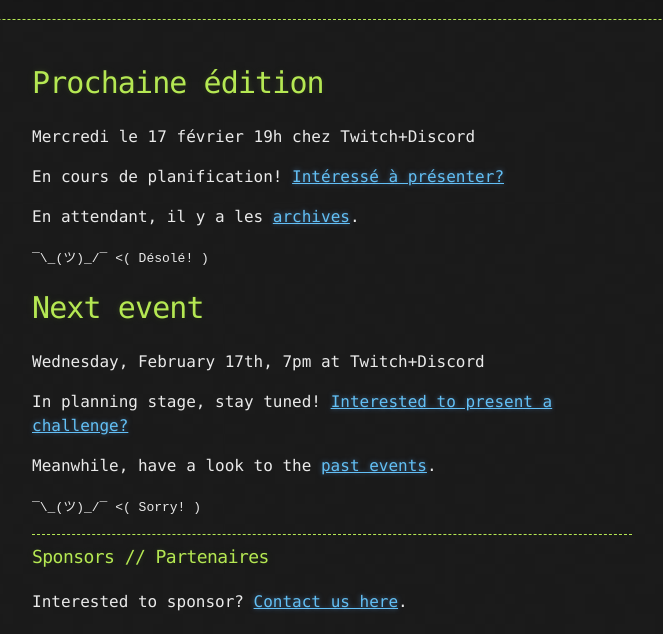
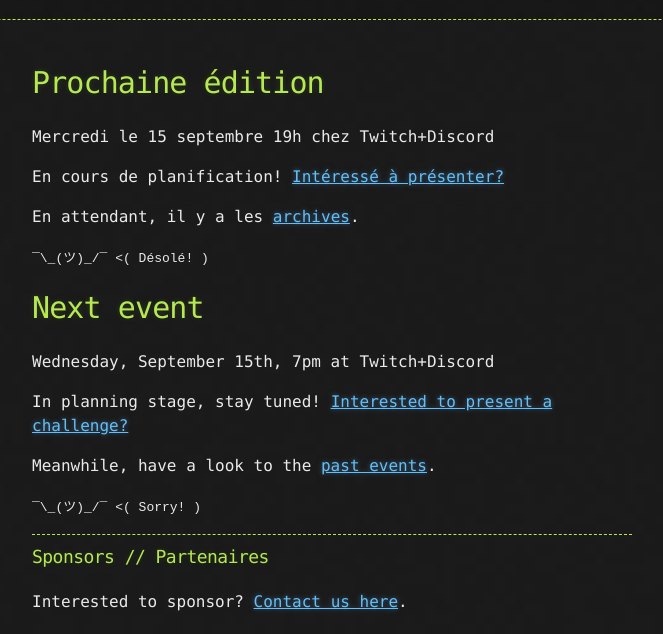
Before and after one commit to montrehack/montrehack.github.com, a Jekyll site: the page built from index.md, in a window 1280 px wide. Shown: the part 329-963 px from the top of the page, without its empty margins (308-971 px from the left). Built offline with Jekyll 4.4.1, drawn with Linux system fonts in a browser that asks for light colours; comment, search, counter and statistics services are not loaded.

Commit message:
Fix wrong stay tuned date

```diff
--- a/_includes/stay-tuned.md
+++ b/_includes/stay-tuned.md
@@ -1,4 +1,4 @@
-{% assign next_date = "2021-02-17" %}
+{% assign next_date = "2021-09-15" %}
 {% comment %}When venue is not determined, set to nil{% endcomment %}
 {% assign venue = "Twitch+Discord" %}
 
@@ -23,7 +23,7 @@
 
 Mercredi le {{ jour }} {{ mois }} 19h chez {% if venue %}{{ venue }}{% else %}**`$A_DETERMINER`**{% endif %}
 
-En cours de planification! [Intéressé à présenter?](https://github.com/montrehack/montrehack.github.com/wiki/Present-at-Montrehack)
+En cours de planification! [Intéressé à présenter?](https://docs.google.com/forms/d/e/1FAIpQLSecc0vfe3pIwMJjIBCYW4G43ZwtagwVESu_qHKnglnBc3R3ww/viewform?usp=sf_link)
 
 En attendant, il y a les [archives](/archives.html).
 
```
